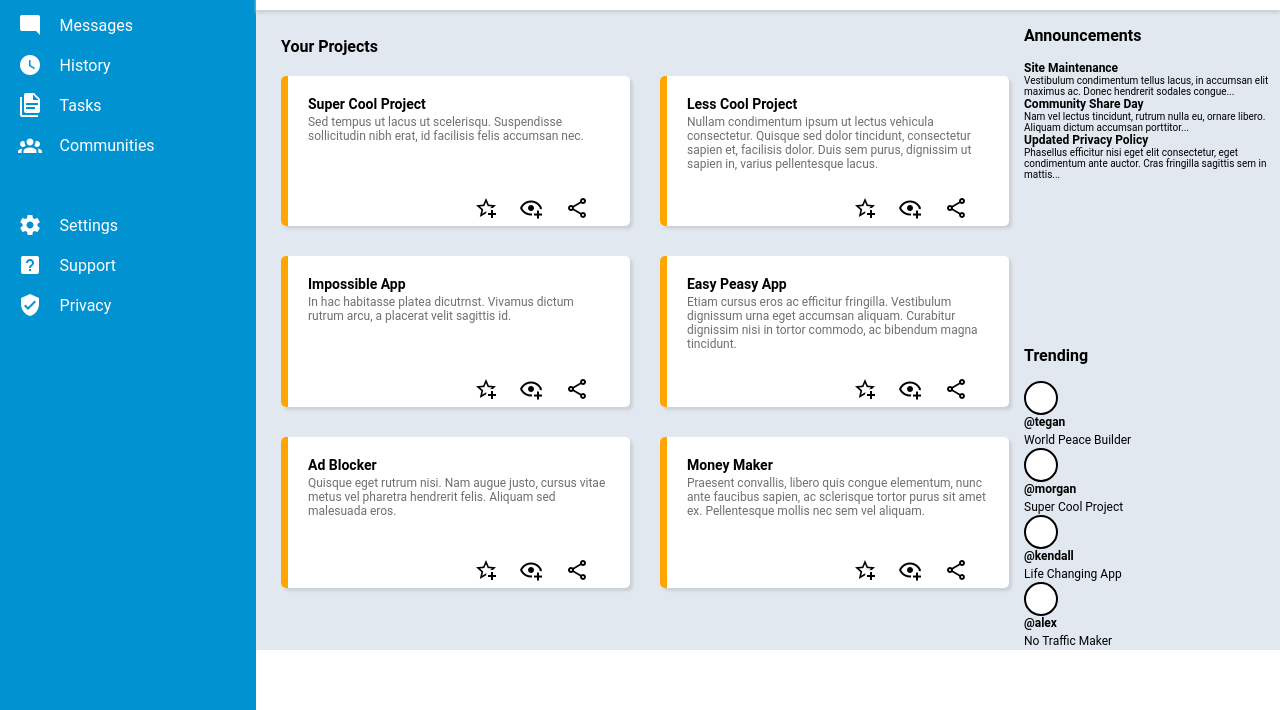
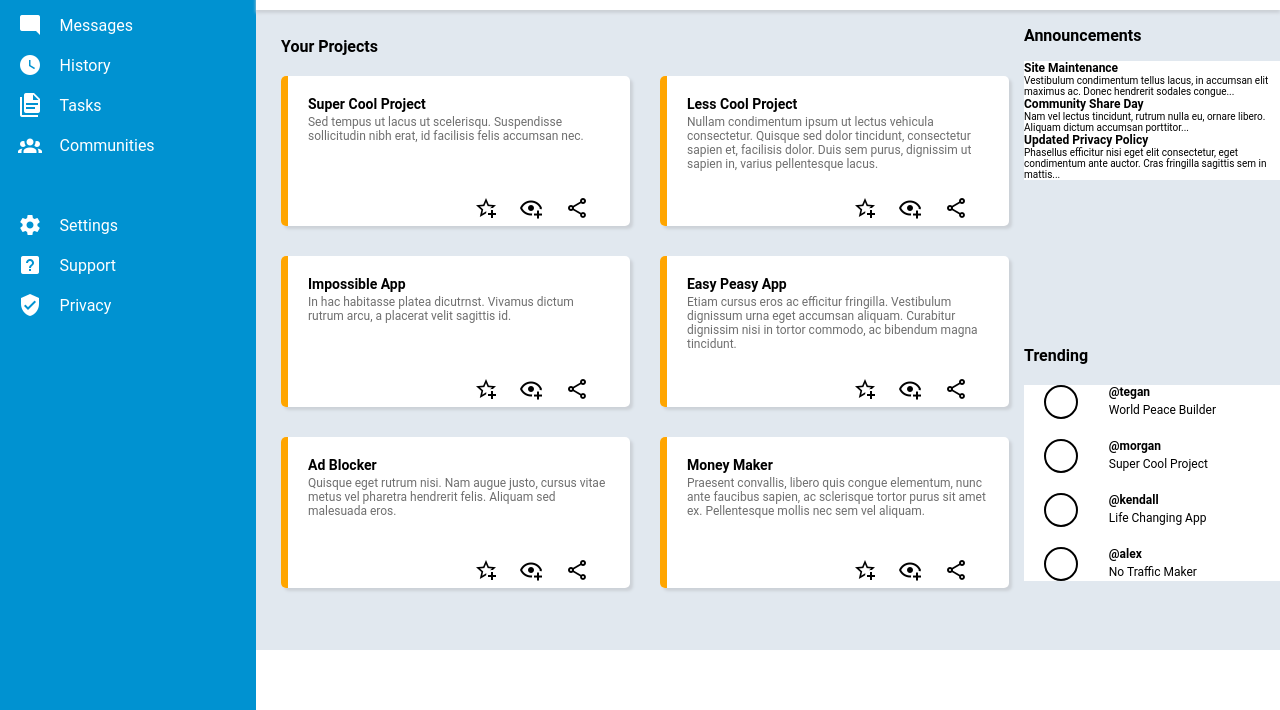
Before and after one commit to wazzupope/admin-dashboard, a plain HTML site: page index.html in a window 1280 px wide. Shown: the part 150-860 px from the top of the page. Drawn offline with Linux system fonts and the light colour scheme.

Commit message:
create white backgrounds for aside elements

```diff
--- a/styles.css
+++ b/styles.css
@@ -77,6 +77,12 @@ body {
   font-size: 12px;
 }
 
+.trending-div {
+  display: grid;
+  grid-template-columns: 30% 70%;
+  margin: 20px;
+}
+
 .trending-header {
   margin: auto;
   font-size: 12px;
@@ -106,6 +112,10 @@ body {
 #aside {
   display: grid;
   grid-template-rows: 50% 50%;
+}
+
+#announcement-items {
+  background: white;
 }
 
 #announcement-title {
@@ -219,6 +229,10 @@ body {
   margin: 0px 20px;
 }
 
+#trending-items {
+  background: white;
+}
+
 #trending-title {
   font-size: 16px;
 }
```
